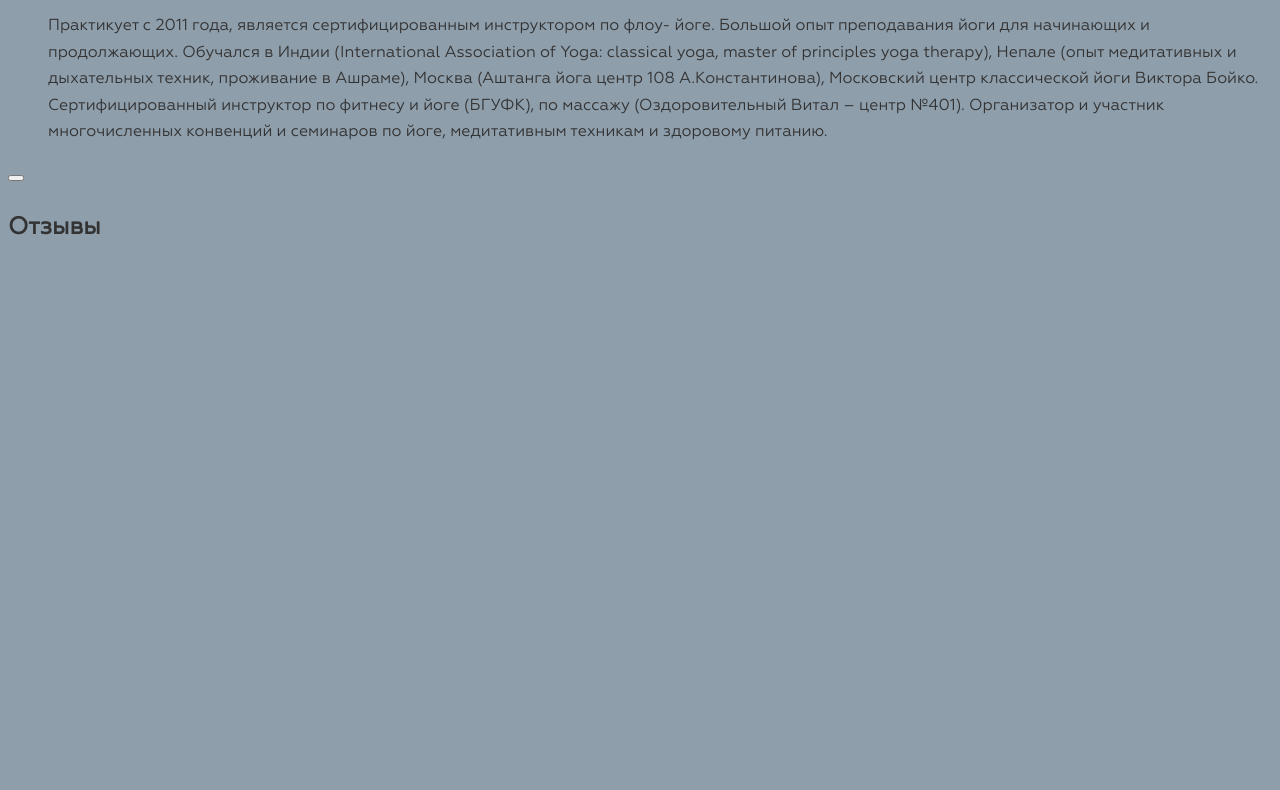
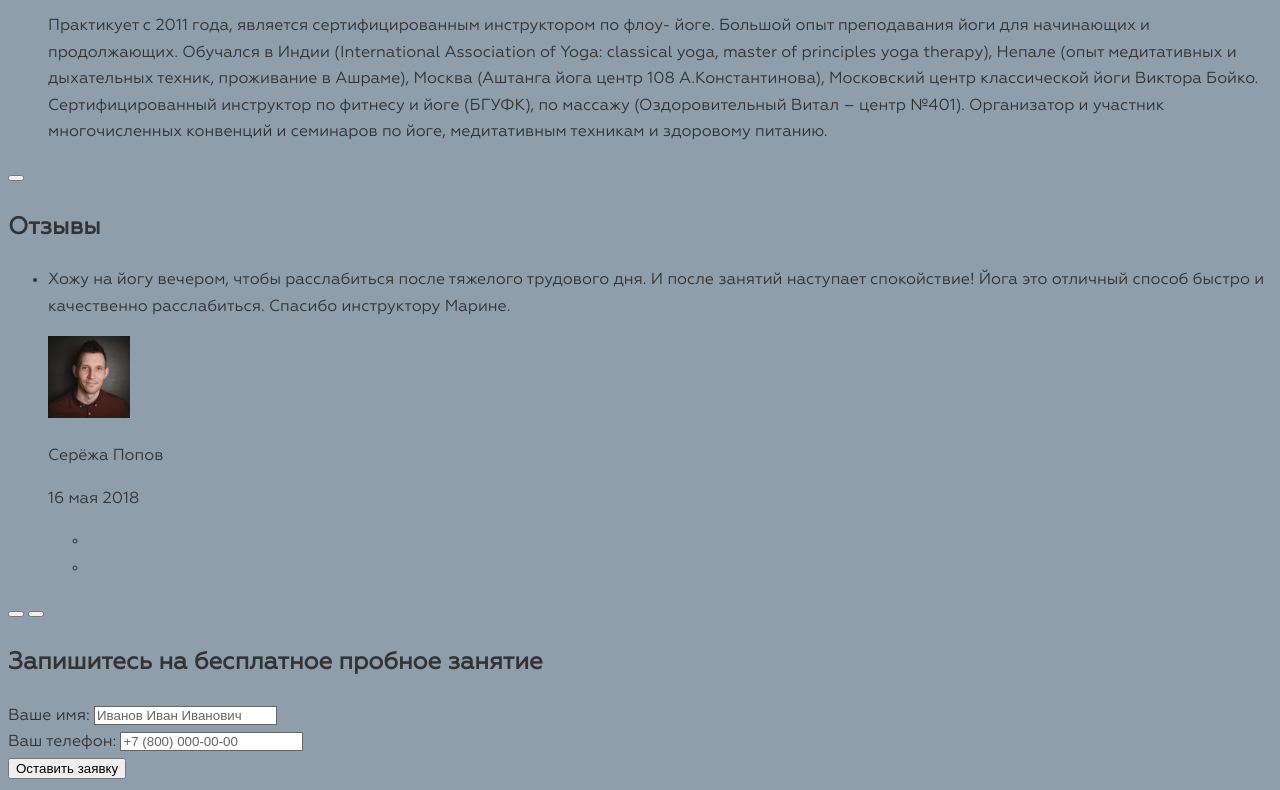
Before and after one commit to tsazanow/yoga, a website: page source/index.html in a window 1280 px wide. Shown: the part 2691-3481 px from the top of the page. Before the commit the page ends 2966 px from the top, so only its background shows below. Drawn offline with nearby package versions, Linux system fonts and the light colour scheme; files that its build step writes are made by us from their sources.

Commit message:
добавил разметку для блоков feedback и entry

```diff
--- a/source/index.html
+++ b/source/index.html
@@ -166,6 +166,60 @@
 
       <section class="feedback">
         <h2 class="feedback__title">Отзывы</h2>
+        <ul class="feedback__list">
+          <li class="feedback__item">
+            <article class="feedback__content">
+              <p class="feedback__text">Хожу на йогу вечером, чтобы расслабиться после тяжелого трудового дня. И после
+                занятий наступает спокойствие! Йога это
+                отличный способ быстро и качественно расслабиться. Спасибо инструктору Марине.</p>
+              <footer class="feedback__footer">
+                <img src="/source/img/popov-mobile@1x.png" alt="Серёжа Попов">
+                <p class="feedback__author">Серёжа Попов</p>
+                <p class="feedback__date"><time datetime="2018-05-16">16 мая 2018</time></p>
+              </footer>
+              <ul class="feedback__social social">
+                <li class="social__link"></li>
+                <li class="social__link"></li>
+              </ul>
+            </article>
+          </li>
+          <!-- <li class="feedback__item"></li>
+          <li class="feedback__item"></li>
+          <li class="feedback__item"></li>
+          <li class="feedback__item"></li>
+          <li class="feedback__item"></li>
+          <li class="feedback__item"></li>
+          <li class="feedback__item"></li>
+          <li class="feedback__item"></li> -->
+        </ul>
+        <div class="feedback__nav">
+          <button class="feedback__btn feedback__btn--prev"></button>
+          <span class="feedback__current"></span>
+          <button class="feedback__btn feedback__btn--next"></button>
+        </div>
+      </section>
+
+      <section class="entry">
+        <h1 class="entry__title">Запишитесь на бесплатное пробное занятие</h1>
+        <form class="entry__form form" method="post">
+          <div class="form__name">
+            <label for="name">Ваше имя:</label>
+            <input id="name" class="form-control" name="name" required type="text"
+                   placeholder="Иванов Иван Иванович">
+          </div>
+
+          <div class="form__phone">
+            <label for="phone">Ваш телефон:</label>
+            <input id="phone" class="form-control" name="phone" required type="text"
+                   placeholder="+7 (800) 000-00-00">
+          </div>
+
+          <button id="button" class="form__btn btn btn-success" type="submit">Оставить заявку</button>
+          <!-- <div class="result">
+            <span id="answer"></span>
+            <span id="loader" style="display:none"><img src="img/loader.gif" alt=""></span>
+          </div> -->
+        </form>
       </section>
 
     </main>
```
